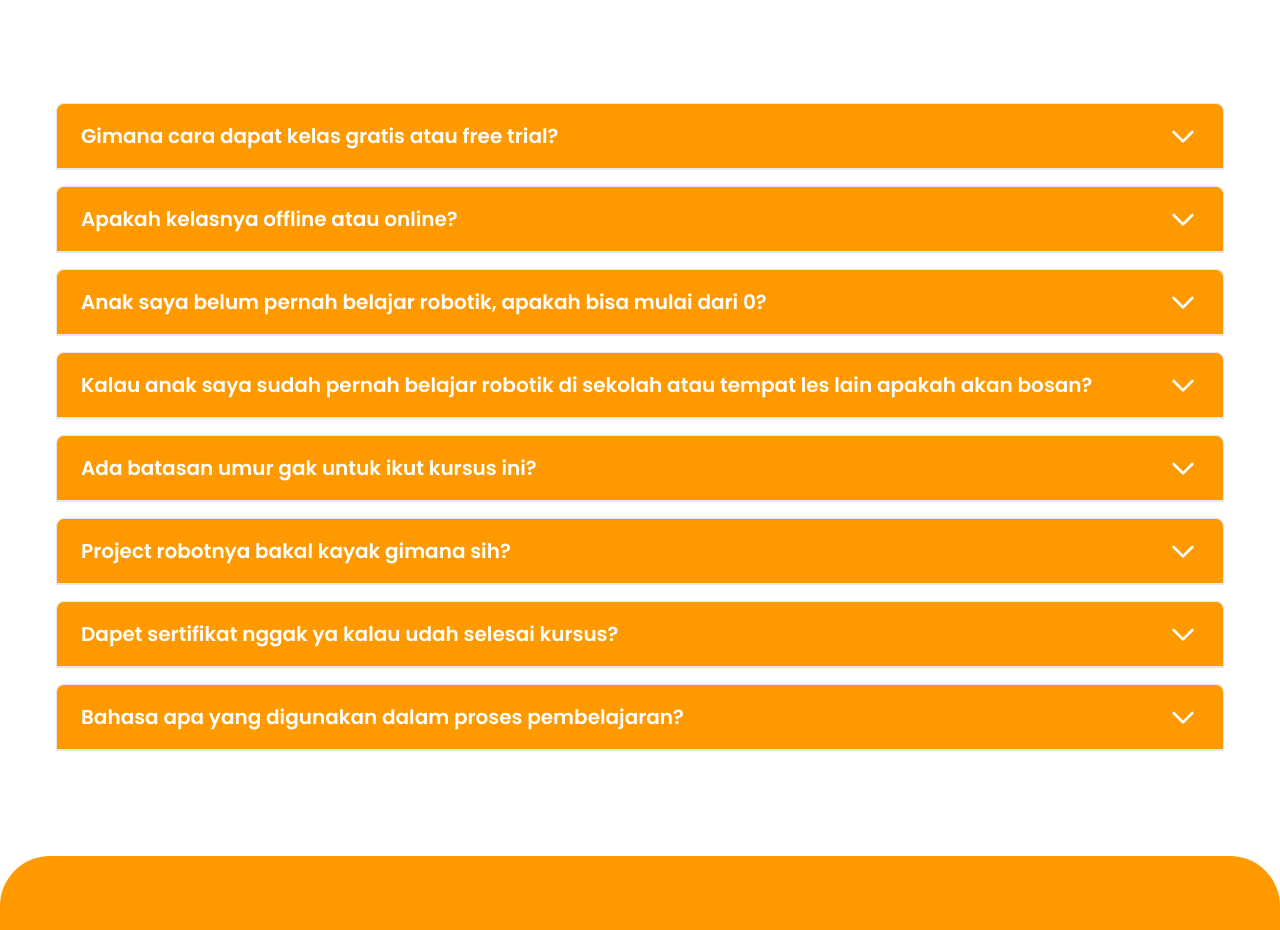
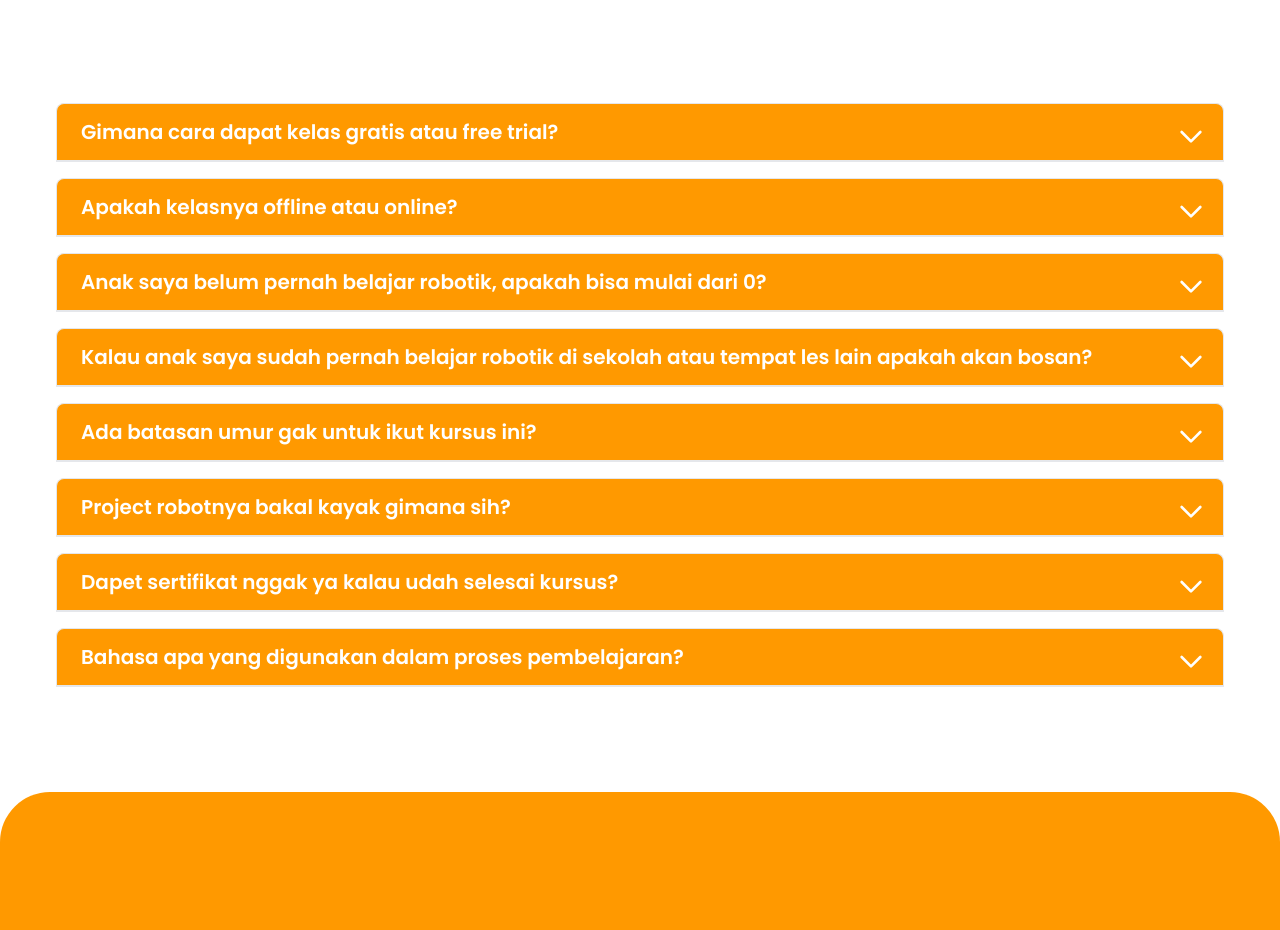
Before and after one commit to niclausslumoring/makeblock, a website: page faq.html in a window 1280 px wide. Shown: the part 571-1501 px from the top of the page. Drawn offline with Linux system fonts and the light colour scheme.

Commit message:
update 26  faq arrow

```diff
--- a/faq.html
+++ b/faq.html
@@ -65,10 +65,12 @@
         <div class="accordion-wrapper">
           <div class="accordion-header border-b-0 border-[1px] border-grey-ZAP border-opacity-30 bg-cyberspace-orange rounded-lg rounded-b-none md:px-6 p-3 cursor-pointer py-4 relative">
             <div class="wrap flex justify-between items-center">
-              <h5 class="md:text-[20px] text-sm font-poppinsSemiBold text-white">Gimana cara dapat kelas gratis atau free trial?</h5>
+              <h5 class="md:text-[20px] text-sm font-poppinsSemiBold text-white sm:w-full w-[275px]">Gimana cara dapat kelas gratis atau free trial?</h5>
+              <div class="w-[1.5em] h-[1.5em]">
                 <svg xmlns="http://www.w3.org/2000/svg" class="hover:scale-110 text-white lg:w-8 lg:h-8 w-4 h-4 lg:rounded-lg rounded-sm" viewBox="0 0 24 24" stroke-width="2" stroke="currentColor" fill="none" stroke-linecap="round" stroke-linejoin="round">
                   <path class="line" stroke-linecap="round" stroke-linejoin="round" stroke-width="2" d="M19 9l-7 7-7-7" />
                 </svg>
+              </div>
             </div>
           </div>
           <div class="accordion-body border-grey-ZAP bg-white border-[1px] border-opacity-30">
@@ -80,10 +82,12 @@
         <div class="accordion-wrapper">
           <div class="accordion-header border-b-0 border-[1px] border-grey-ZAP border-opacity-30 bg-cyberspace-orange rounded-lg rounded-b-none md:px-6 p-3 cursor-pointer py-4 relative">
             <div class="wrap flex justify-between items-center">
-              <h5 class="font-poppinsSemiBold md:text-[20px] text-sm text-white">Apakah kelasnya offline atau online?</h5>
+              <h5 class="font-poppinsSemiBold md:text-[20px] text-sm text-white sm:w-full w-[275px]">Apakah kelasnya offline atau online?</h5>
+              <div class="w-[1.5em] h-[1.5em]">
                 <svg xmlns="http://www.w3.org/2000/svg" class="hover:scale-110 text-white lg:w-8 lg:h-8 w-4 h-4 lg:rounded-lg rounded-sm" viewBox="0 0 24 24" stroke-width="2" stroke="currentColor" fill="none" stroke-linecap="round" stroke-linejoin="round">
                   <path class="line" stroke-linecap="round" stroke-linejoin="round" stroke-width="2" d="M19 9l-7 7-7-7" />
                 </svg>
+              </div>
             </div>
           </div>
           <div class="accordion-body border-grey-ZAP bg-white border-[1px] border-opacity-30">
@@ -95,10 +99,12 @@
         <div class="accordion-wrapper">
           <div class="accordion-header border-b-0 border-[1px] border-grey-ZAP border-opacity-30 bg-cyberspace-orange rounded-lg rounded-b-none md:px-6 p-3 cursor-pointer py-4 relative">
             <div class="wrap flex justify-between items-center">
-              <h5 class="font-poppinsSemiBold md:text-[20px] text-sm text-white">Anak saya belum pernah belajar robotik, apakah bisa mulai dari 0?</h5>
+              <h5 class="font-poppinsSemiBold md:text-[20px] text-sm text-white sm:w-full w-[275px]">Anak saya belum pernah belajar robotik, apakah bisa mulai dari 0?</h5>
+              <div class="w-[1.5em] h-[1.5em]">
                 <svg xmlns="http://www.w3.org/2000/svg" class="hover:scale-110 text-white lg:w-8 lg:h-8 w-4 h-4 lg:rounded-lg rounded-sm" viewBox="0 0 24 24" stroke-width="2" stroke="currentColor" fill="none" stroke-linecap="round" stroke-linejoin="round">
                   <path class="line" stroke-linecap="round" stroke-linejoin="round" stroke-width="2" d="M19 9l-7 7-7-7" />
                 </svg>
+              </div>
             </div>
           </div>
           <div class="accordion-body border-grey-ZAP bg-white border-[1px] border-opacity-30">
@@ -112,10 +118,12 @@
         <div class="accordion-wrapper">
           <div class="accordion-header border-b-0 border-[1px] border-grey-ZAP border-opacity-30 bg-cyberspace-orange rounded-lg rounded-b-none md:px-6 p-3 cursor-pointer py-4 relative">
             <div class="wrap flex justify-between items-center">
-              <h5 class="font-poppinsSemiBold md:text-[20px] text-sm text-white">Kalau anak saya sudah pernah belajar robotik di sekolah atau tempat les lain apakah akan bosan?</h5>
+              <h5 class="font-poppinsSemiBold md:text-[20px] text-sm text-white sm:w-full w-[275px]">Kalau anak saya sudah pernah belajar robotik di sekolah atau tempat les lain apakah akan bosan?</h5>
+              <div class="w-[1.5em] h-[1.5em]">
                 <svg xmlns="http://www.w3.org/2000/svg" class="hover:scale-110 text-white lg:w-8 lg:h-8 w-4 h-4 lg:rounded-lg rounded-sm" viewBox="0 0 24 24" stroke-width="2" stroke="currentColor" fill="none" stroke-linecap="round" stroke-linejoin="round">
                   <path class="line" stroke-linecap="round" stroke-linejoin="round" stroke-width="2" d="M19 9l-7 7-7-7" />
                 </svg>
+              </div>
             </div>
           </div>
           <div class="accordion-body border-grey-ZAP bg-white border-[1px] border-opacity-30">
@@ -127,10 +135,12 @@
         <div class="accordion-wrapper">
           <div class="accordion-header border-b-0 border-[1px] border-grey-ZAP border-opacity-30 bg-cyberspace-orange rounded-lg rounded-b-none md:px-6 p-3 cursor-pointer py-4 relative">
             <div class="wrap flex justify-between items-center">
-              <h5 class="font-poppinsSemiBold md:text-[20px] text-sm text-white">Ada batasan umur gak untuk ikut kursus ini?</h5>
+              <h5 class="font-poppinsSemiBold md:text-[20px] text-sm text-white sm:w-full w-[275px]">Ada batasan umur gak untuk ikut kursus ini?</h5>
+              <div class="w-[1.5em] h-[1.5em]">
                 <svg xmlns="http://www.w3.org/2000/svg" class="hover:scale-110 text-white lg:w-8 lg:h-8 w-4 h-4 lg:rounded-lg rounded-sm" viewBox="0 0 24 24" stroke-width="2" stroke="currentColor" fill="none" stroke-linecap="round" stroke-linejoin="round">
                   <path class="line" stroke-linecap="round" stroke-linejoin="round" stroke-width="2" d="M19 9l-7 7-7-7" />
                 </svg>
+              </div>
             </div>
           </div>
           <div class="accordion-body border-grey-ZAP bg-white border-[1px] border-opacity-30">
@@ -142,10 +152,12 @@
         <div class="accordion-wrapper">
           <div class="accordion-header border-b-0 border-[1px] border-grey-ZAP border-opacity-30 bg-cyberspace-orange rounded-lg rounded-b-none md:px-6 p-3 cursor-pointer py-4 relative">
             <div class="wrap flex justify-between items-center">
-              <h5 class="font-poppinsSemiBold md:text-[20px] text-sm text-white">Project robotnya bakal kayak gimana sih?</h5>
+              <h5 class="font-poppinsSemiBold md:text-[20px] text-sm text-white sm:w-full w-[275px]">Project robotnya bakal kayak gimana sih?</h5>
+              <div class="w-[1.5em] h-[1.5em]">
                 <svg xmlns="http://www.w3.org/2000/svg" class="hover:scale-110 text-white lg:w-8 lg:h-8 w-4 h-4 lg:rounded-lg rounded-sm" viewBox="0 0 24 24" stroke-width="2" stroke="currentColor" fill="none" stroke-linecap="round" stroke-linejoin="round">
                   <path class="line" stroke-linecap="round" stroke-linejoin="round" stroke-width="2" d="M19 9l-7 7-7-7" />
                 </svg>
+              </div>
             </div>
           </div>
           <div class="accordion-body border-grey-ZAP bg-white border-[1px] border-opacity-30">
@@ -157,10 +169,12 @@
         <div class="accordion-wrapper">
           <div class="accordion-header border-b-0 border-[1px] border-grey-ZAP border-opacity-30 bg-cyberspace-orange rounded-lg rounded-b-none md:px-6 p-3 cursor-pointer py-4 relative">
             <div class="wrap flex justify-between items-center">
-              <h5 class="font-poppinsSemiBold md:text-[20px] text-sm text-white">Dapet sertifikat nggak ya kalau udah selesai kursus?</h5>
+              <h5 class="font-poppinsSemiBold md:text-[20px] text-sm text-white sm:w-full w-[275px]">Dapet sertifikat nggak ya kalau udah selesai kursus?</h5>
+              <div class="w-[1.5em] h-[1.5em]">
                 <svg xmlns="http://www.w3.org/2000/svg" class="hover:scale-110 text-white lg:w-8 lg:h-8 w-4 h-4 lg:rounded-lg rounded-sm" viewBox="0 0 24 24" stroke-width="2" stroke="currentColor" fill="none" stroke-linecap="round" stroke-linejoin="round">
                   <path class="line" stroke-linecap="round" stroke-linejoin="round" stroke-width="2" d="M19 9l-7 7-7-7" />
                 </svg>
+              </div>
             </div>
           </div>
           <div class="accordion-body border-grey-ZAP bg-white border-[1px] border-opacity-30">
@@ -172,10 +186,12 @@
         <div class="accordion-wrapper">
           <div class="accordion-header border-b-0 border-[1px] border-grey-ZAP border-opacity-30 bg-cyberspace-orange rounded-lg rounded-b-none md:px-6 p-3 cursor-pointer py-4 relative">
             <div class="wrap flex justify-between items-center">
-              <h5 class="font-poppinsSemiBold md:text-[20px] text-sm text-white">Bahasa apa yang digunakan dalam proses pembelajaran?</h5>
+              <h5 class="font-poppinsSemiBold md:text-[20px] text-sm text-white sm:w-full w-[275px]">Bahasa apa yang digunakan dalam proses pembelajaran?</h5>
+              <div class="w-[1.5em] h-[1.5em]">
                 <svg xmlns="http://www.w3.org/2000/svg" class="hover:scale-110 text-white lg:w-8 lg:h-8 w-4 h-4 lg:rounded-lg rounded-sm" viewBox="0 0 24 24" stroke-width="2" stroke="currentColor" fill="none" stroke-linecap="round" stroke-linejoin="round">
                   <path class="line" stroke-linecap="round" stroke-linejoin="round" stroke-width="2" d="M19 9l-7 7-7-7" />
                 </svg>
+              </div>
             </div>
           </div>
           <div class="accordion-body border-grey-ZAP bg-white border-[1px] border-opacity-30">
```
Also changed, not shown: css/output.css. Lines whose indentation alone changed are shown as unchanged.
